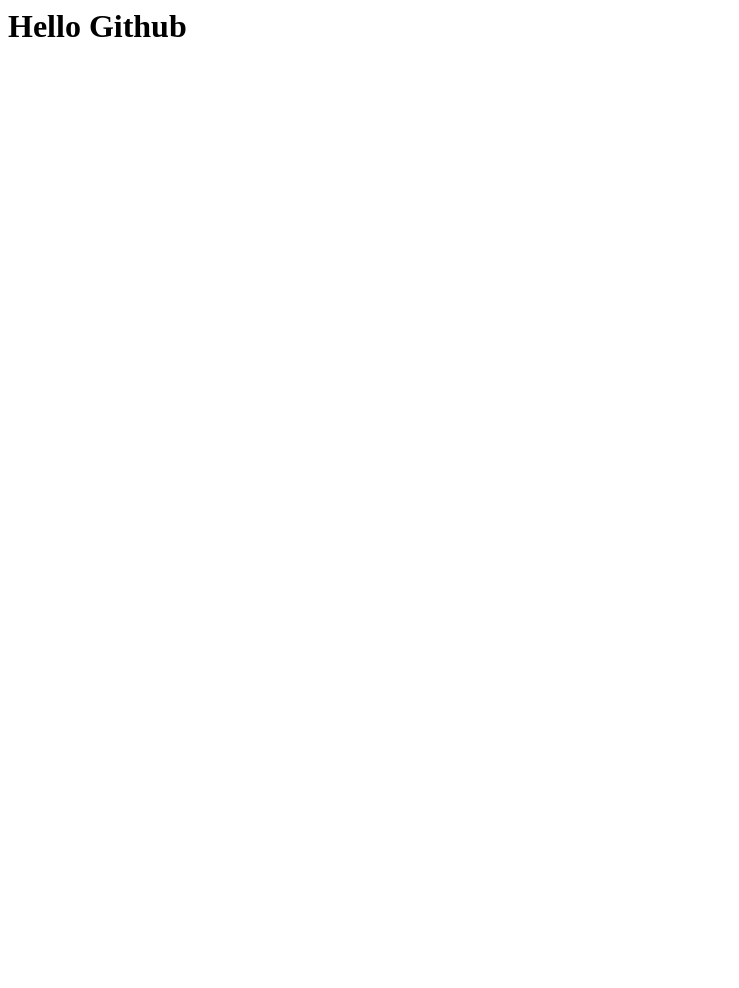
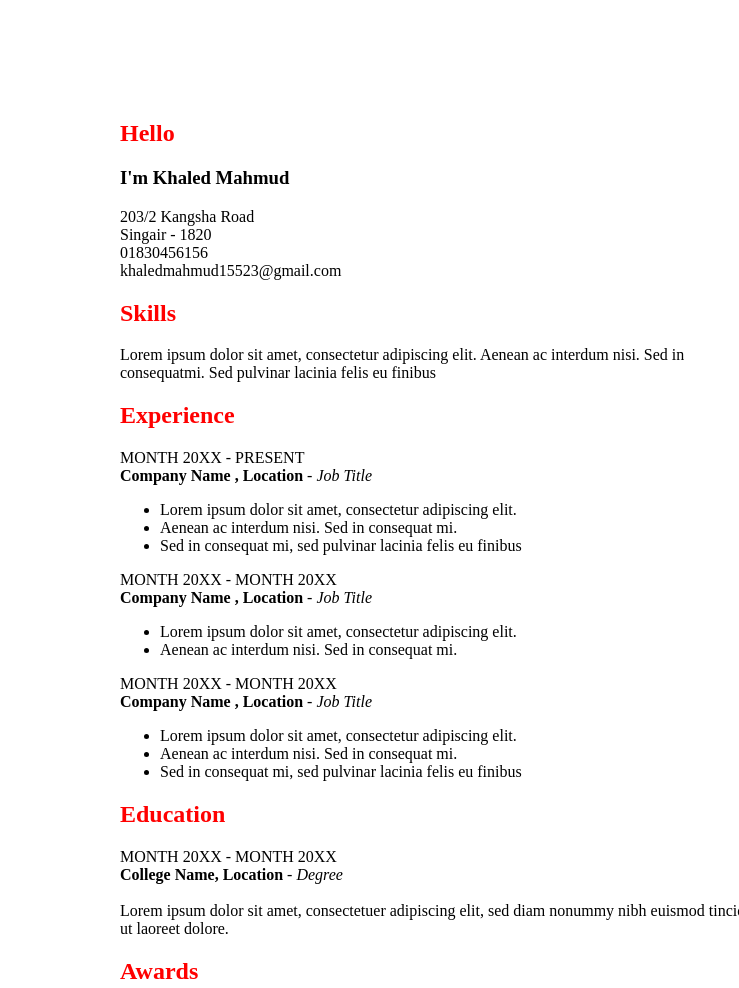
Before and after one commit to sabbirnur/hellogithub, a plain HTML site: page index.html in a window 1280 px wide. Shown: the top 988 px of the page, without its empty margins (0-739 px from the left). Before the commit the page ends 800 px from the top, so only its background shows below. Drawn offline with Linux system fonts and the light colour scheme.

Commit message:
Update index.html

```diff
--- a/index.html
+++ b/index.html
@@ -1,5 +1,94 @@
+<!DOCTYPE html>
 <html>
+<head>
+	<meta charset="utf-8">
+	<meta name="viewport" content="width=device-width, initial-scale=1">
+	<title>This is My CV</title>
+
+<style>
+body {background-color: white; margin: 120px;}
+h2   {color: red;}
+p    {color: black;}
+</style>
+
+
+
+</head>
 <body>
-<h1> Hello Github</h1>
+
+<h2> Hello </h2>
+
+<h3> I'm Khaled Mahmud </h3>
+
+<p>
+
+203/2 Kangsha Road <br>
+Singair - 1820 <br>
+01830456156 <br>
+khaledmahmud15523@gmail.com <br>
+
+</p>
+
+
+<h2> Skills </h2>
+
+<p>
+
+	Lorem ipsum dolor sit amet, consectetur adipiscing elit. Aenean ac interdum nisi. Sed in <br>consequatmi. Sed pulvinar lacinia felis eu finibus
+
+</p>
+
+<h2> Experience </h2>
+
+MONTH 20XX - PRESENT <br>
+
+<b> Company Name , Location </b> - <i> Job Title </i>
+
+<ul>
+
+    <li> Lorem ipsum dolor sit amet, consectetur adipiscing elit.   </li>
+    <li> Aenean ac interdum nisi. Sed in consequat mi.              </li>
+    <li> Sed in consequat mi, sed pulvinar lacinia felis eu finibus </li>
+
+</ul>
+
+MONTH 20XX - MONTH 20XX <br>
+
+
+<b> Company Name , Location </b> - <i> Job Title </i>
+
+<ul>
+
+    <li> Lorem ipsum dolor sit amet, consectetur adipiscing elit.   </li>
+    <li> Aenean ac interdum nisi. Sed in consequat mi.              </li>
+
+</ul>
+
+MONTH 20XX - MONTH 20XX <br>
+
+
+<b> Company Name , Location </b> - <i> Job Title </i>
+
+<ul>
+
+    <li> Lorem ipsum dolor sit amet, consectetur adipiscing elit.   </li>
+    <li> Aenean ac interdum nisi. Sed in consequat mi.              </li>
+    <li> Sed in consequat mi, sed pulvinar lacinia felis eu finibus </li>
+
+</ul>
+
+<h2> Education </h2>
+
+MONTH  20XX - MONTH 20XX <br>
+
+<b> College Name, Location </b> - <i> Degree </i> <br> <br>
+
+Lorem ipsum dolor sit amet, consectetuer adipiscing elit, sed diam nonummy nibh euismod tincidunt <br>ut laoreet dolore.
+
+<h2> Awards </h2>
+
+Lorem ipsum dolor sit amet, consectetur adipiscing elit. <br>
+Aenean ac interdum nisi.
+
 </body>
 </html>
```
